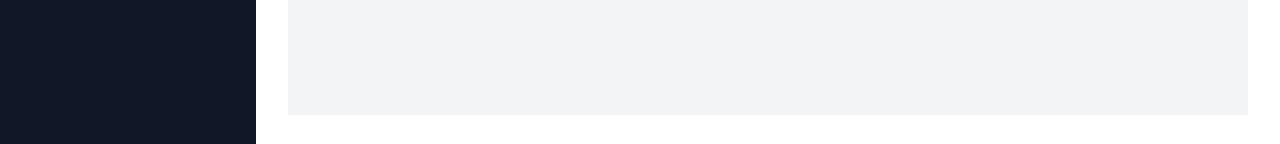
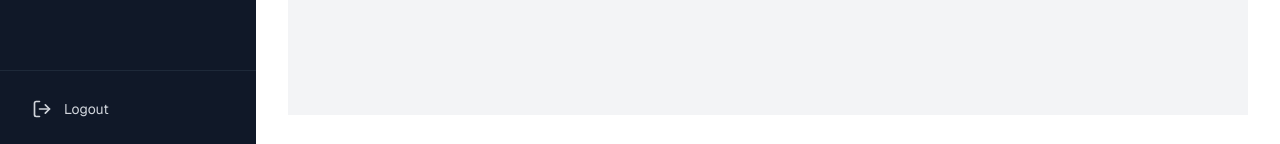
Before and after one commit to GitBoss-AI/frontend, a Next.js app: page /chat in a window 1280 px wide. Shown: the part 653-797 px from the top of the page. Built offline with nearby package versions, Linux system fonts and the light colour scheme.

Commit message:
add logout button

```diff
--- a/next.config.js
+++ b/next.config.js
@@ -1,6 +1,6 @@
 /** @type {import('next').NextConfig} */
 const nextConfig = {
-  basePath: "/dev", // So all routes (e.g. /signin) are served from /dev/signin
+  basePath: "/dev", // So all routes (e.g. /login) are served from /dev/login
   output: "standalone", // For compatibility with custom servers and Docker
 
   images: {
--- a/src/components/Sidebar.tsx
+++ b/src/components/Sidebar.tsx
@@ -1,6 +1,6 @@
 "use client";
 
-import { usePathname } from "next/navigation";
+import { usePathname, useRouter } from "next/navigation";
 import Link from "next/link";
 import {
   LayoutDashboard,
@@ -8,6 +8,7 @@ import {
   Users,
   MessageSquare,
   Settings,
+  LogOut,
 } from "lucide-react";
 
 const navItems = [
@@ -19,6 +20,12 @@ const navItems = [
 
 export default function Sidebar() {
   const pathname = usePathname();
+  const router = useRouter();
+
+  const handleLogout = () => {
+    sessionStorage.clear();
+    window.location.href = "http://localhost:3001/dev";
+  };
 
   return (
     <div className="w-64 h-screen bg-gray-900 text-white flex flex-col">
@@ -35,10 +42,11 @@ export default function Sidebar() {
               <li key={item.href} className="mb-2">
                 <Link
                   href={item.href}
-                  className={`flex items-center px-4 py-3 text-sm ${isActive
+                  className={`flex items-center px-4 py-3 text-sm ${
+                    isActive
                       ? "bg-blue-600 text-white"
                       : "text-gray-300 hover:bg-gray-800"
-                    }`}
+                  }`}
                 >
                   <Icon className="w-5 h-5 mr-3" />
                   {item.label}
@@ -48,6 +56,15 @@ export default function Sidebar() {
           })}
         </ul>
       </nav>
+      <div className="p-4 border-t border-gray-800">
+        <button
+            onClick={handleLogout}
+            className="flex items-center px-4 py-3 text-sm text-gray-300 hover:bg-gray-800 w-full"
+        >
+          <LogOut className="w-5 h-5 mr-3"/>
+          Logout
+        </button>
+      </div>
     </div>
   );
 }
```
